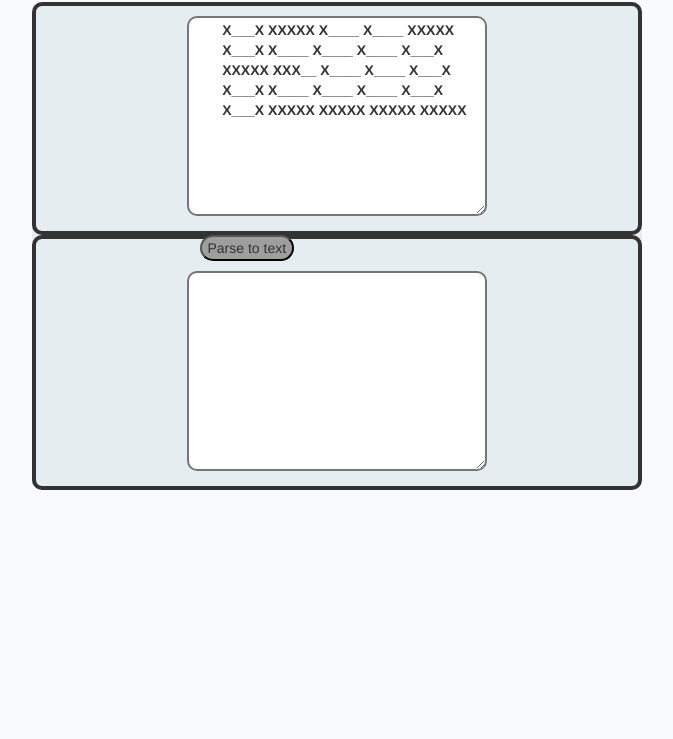
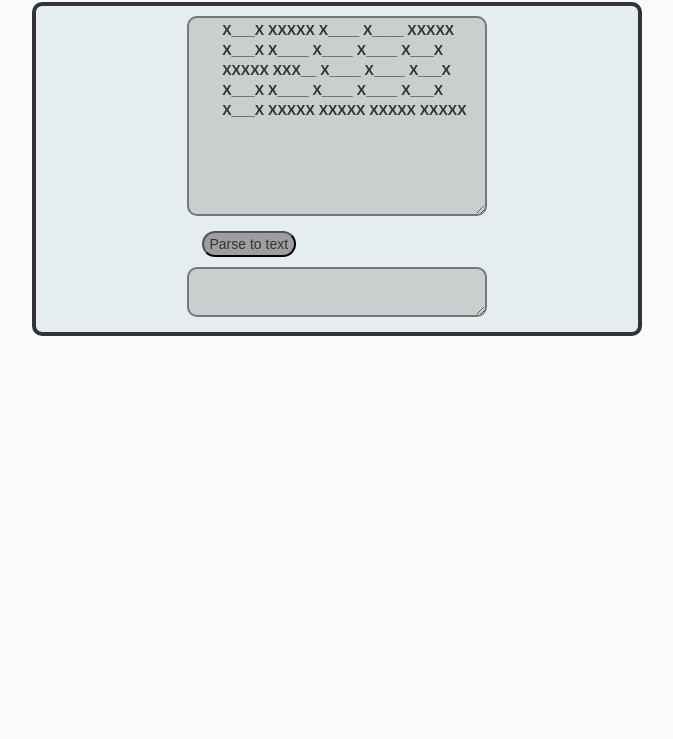
Before and after one commit to ClJarvis/brainteasers, a plain HTML site: page helloled/index.html in a window 1280 px wide. Shown: the part 61-800 px from the top of the page, without its empty margins (303-976 px from the left). Drawn offline with nearby package versions, Linux system fonts and the light colour scheme.

Commit message:
updated css

```diff
--- a/helloled/led.css
+++ b/helloled/led.css
@@ -1,12 +1,10 @@
 body {
   background-color: rgba(222, 232, 236, .2);
+  font-family: arial;
 }
 
 form {
 text-align: center;
-  border-radius: 10px;
-  border-width: 4px;
-  border-style: solid;
 }
 
 textarea {
@@ -16,10 +14,11 @@ textarea {
   margin: 10px;
   border-radius: 10px;
   border-width: 2px;
+  background-color: rgba(158, 158, 158, .4);
   }
 
 #test {
-  height: 200px;
+  height: 50px;
 }
 
 button {
@@ -34,4 +33,6 @@ h2{
 #shadow{
   background-color: rgba(222, 232, 236, .7);
   border-radius: 10px;
+  border-width: 4px;
+  border-style: solid;
 }
```
